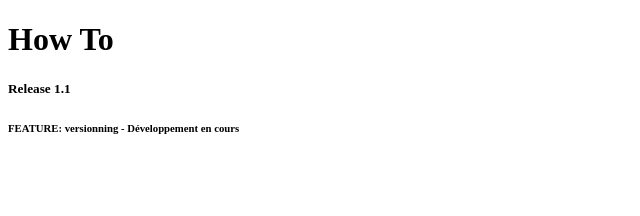
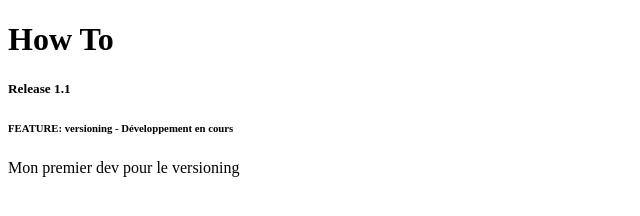
Before and after one commit to J2S-Just-Simple-Solutions/howto, a plain HTML site: page index.html in a window 1280 px wide. Shown: the whole page, without its empty margins (0-640 px from the left). Drawn offline with Linux system fonts and the light colour scheme.

Commit message:
1er dév pour le versioning

```diff
--- a/index.html
+++ b/index.html
@@ -27,7 +27,8 @@
 
 <h5>Release 1.1</h5>
 
-<h6>FEATURE: versionning - Développement en cours</h6>
+<h6>FEATURE: versioning - Développement en cours</h6>
+Mon premier dev pour le versioning
 
 </body>
 </html>
```
